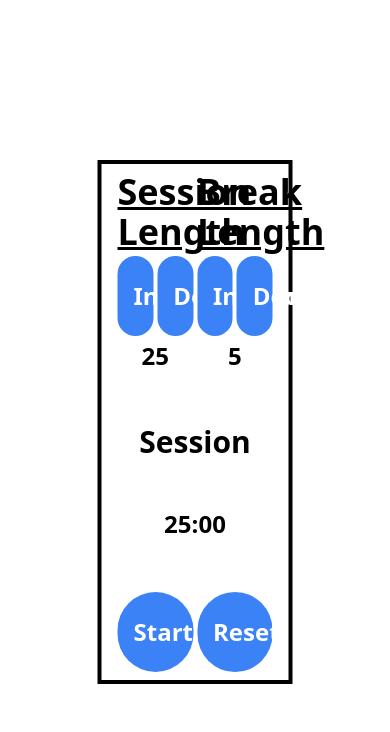
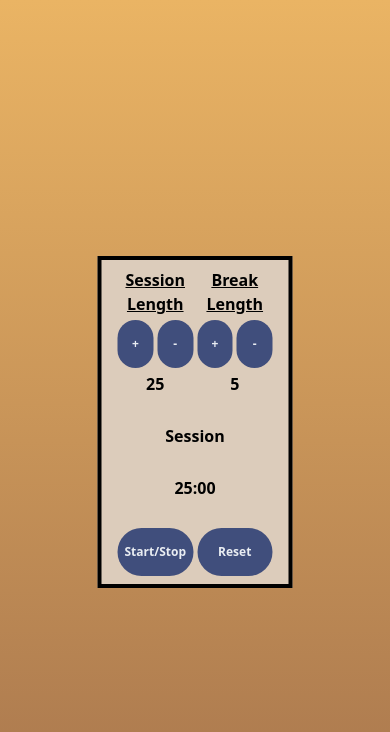
Before and after one commit to jacekweg/clock, a React (Create React App) app: page / in a window 390 px wide. Shown: the top 732 px of the page. Built offline with nearby package versions, Linux system fonts and the light colour scheme.

Commit message:
better styling

```diff
--- a/public/index.html
+++ b/public/index.html
@@ -12,7 +12,7 @@
     <link rel="manifest" href="%PUBLIC_URL%/manifest.json" />
     <title>React App</title>
   </head>
-  <body>
+  <body >
     <noscript>You need to enable JavaScript to run this app.</noscript>
     <div id="root"></div>
     <script src="https://cdn.freecodecamp.org/testable-projects-fcc/v1/bundle.js"></script>
--- a/src/App.js
+++ b/src/App.js
@@ -98,7 +98,7 @@ const App = () => {
   };
 
   return (
-    <div className="absolute top-1/2 left-1/2 -translate-x-1/2 -translate-y-1/2 py-2 px-4 border-4 border-black">
+    <div className="absolute top-1/2 left-1/2 -translate-x-1/2 -translate-y-1/2 py-2 px-4 border-4 border-black bg-[#DCCCBB]">
       <div className="grid grid-cols-4 grid-rows-6 gap-1">
         <Session
           length={sessionLen}
--- a/src/components/Break.js
+++ b/src/components/Break.js
@@ -1,11 +1,13 @@
 import React from "react";
+import useWindowWidth from "../useWindowWidth";
 
 const Break = (props) => {
+  const width = useWindowWidth();
   return (
     <>
       <h1
         id="break-label"
-        className="text-4xl font-bold underline col-span-2 text-center"
+        className="text-base md:text-4xl font-bold underline col-span-2 text-center"
       >
         Break Length
       </h1>
@@ -16,7 +18,7 @@ const Break = (props) => {
         onClick={props.increment}
         value="break"
       >
-        Increment
+        {width > 1100 ? "Increment" : "+"}
       </button>
       <button
         id="break-decrement"
@@ -24,11 +26,11 @@ const Break = (props) => {
         onClick={props.decrement}
         value="break"
       >
-        Decrement
+        {width > 1100 ? "Decrement" : "-"}
       </button>
       <p
         id="break-length"
-        className="text-2xl font-bold col-span-2 row-start-3 text-center"
+        className="text-base md:text-2xl font-bold col-span-2 row-start-3 text-center"
       >
         {props.length}
       </p>
--- a/src/components/Session.js
+++ b/src/components/Session.js
@@ -1,11 +1,13 @@
 import React from "react";
+import useWindowWidth from "../useWindowWidth";
 
 const Session = (props) => {
+  const width = useWindowWidth();
   return (
     <>
       <h1
         id="session-label"
-        className="text-4xl font-bold underline col-span-2 text-center"
+        className="text-base md:text-4xl font-bold underline col-span-2 text-center"
       >
         Session Length
       </h1>
@@ -15,7 +17,7 @@ const Session = (props) => {
         onClick={props.increment}
         value="session"
       >
-        Increment
+        {width > 1100 ? "Increment" : "+"}
       </button>
       <button
         id="session-decrement"
@@ -23,11 +25,11 @@ const Session = (props) => {
         onClick={props.decrement}
         value="session"
       >
-        Decrement
+        {width > 1100 ? "Decrement" : "-"}
       </button>
       <p
         id="session-length"
-        className="text-2xl font-bold col-span-2 row-start-3 text-center"
+        className="text-base md:text-2xl font-bold col-span-2 row-start-3 text-center"
       >
         {props.length}
       </p>
--- a/src/components/Timer.js
+++ b/src/components/Timer.js
@@ -5,13 +5,13 @@ const Timer = (props) => {
     <>
       <h1
         id="timer-label"
-        className="text-3xl text-center font-bold col-span-4"
+        className="text-base md:text-3xl text-center font-bold col-span-4"
       >
         {props.type}
       </h1>
       <time
         id="time-left"
-        className="text-2xl text-center font-bold col-span-4"
+        className="text-base md:text-2xl text-center font-bold col-span-4"
       >
         {props.minutes < 10 ? "0" + props.minutes : props.minutes}:
         {props.seconds < 10 ? "0" + props.seconds : props.seconds}
--- a/src/index.css
+++ b/src/index.css
@@ -2,6 +2,12 @@
 @tailwind components;
 @tailwind utilities;
 
+@layer base {
+    body{
+        @apply min-h-screen bg-gradient-to-b from-[#EAB464] to-[#A7754D]
+    }
+}
+
 .btn-blue{
-    @apply rounded-full bg-blue-500 hover:bg-blue-700 text-white text-2xl font-bold py-2 px-4 place-content-center align-middle;
+    @apply rounded-full bg-[#404E7C] hover:bg-[#273154] text-[#e9edf2] text-xs md:text-xl xl:text-2xl font-bold py-1 px-1 md:py-2 md:px-4 place-content-center align-middle;
 }
--- /dev/null
+++ b/src/useWindowWidth.js
@@ -0,0 +1,17 @@
+import { useEffect, useState } from "react";
+
+function useWindowWidth() {
+  const [width, setWidth] = useState(window.innerWidth);
+  useEffect(() => {
+    function handleResize() {
+      setWidth(window.innerWidth);
+    }
+    window.addEventListener("resize", handleResize);
+    handleResize();
+
+    return () => window.removeEventListener("resize", handleResize);
+  }, []);
+  return width;
+}
+
+export default useWindowWidth;
```
